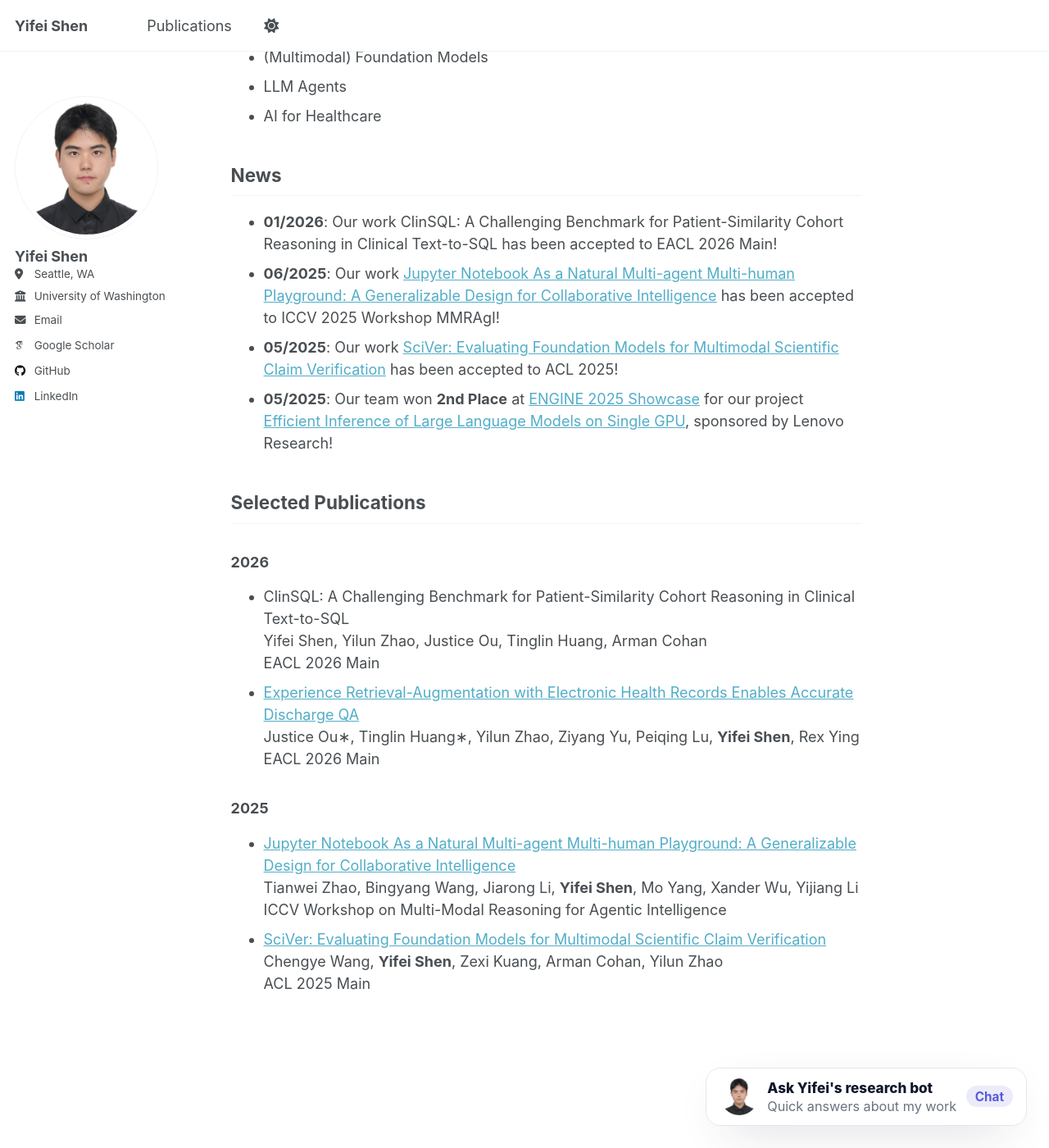
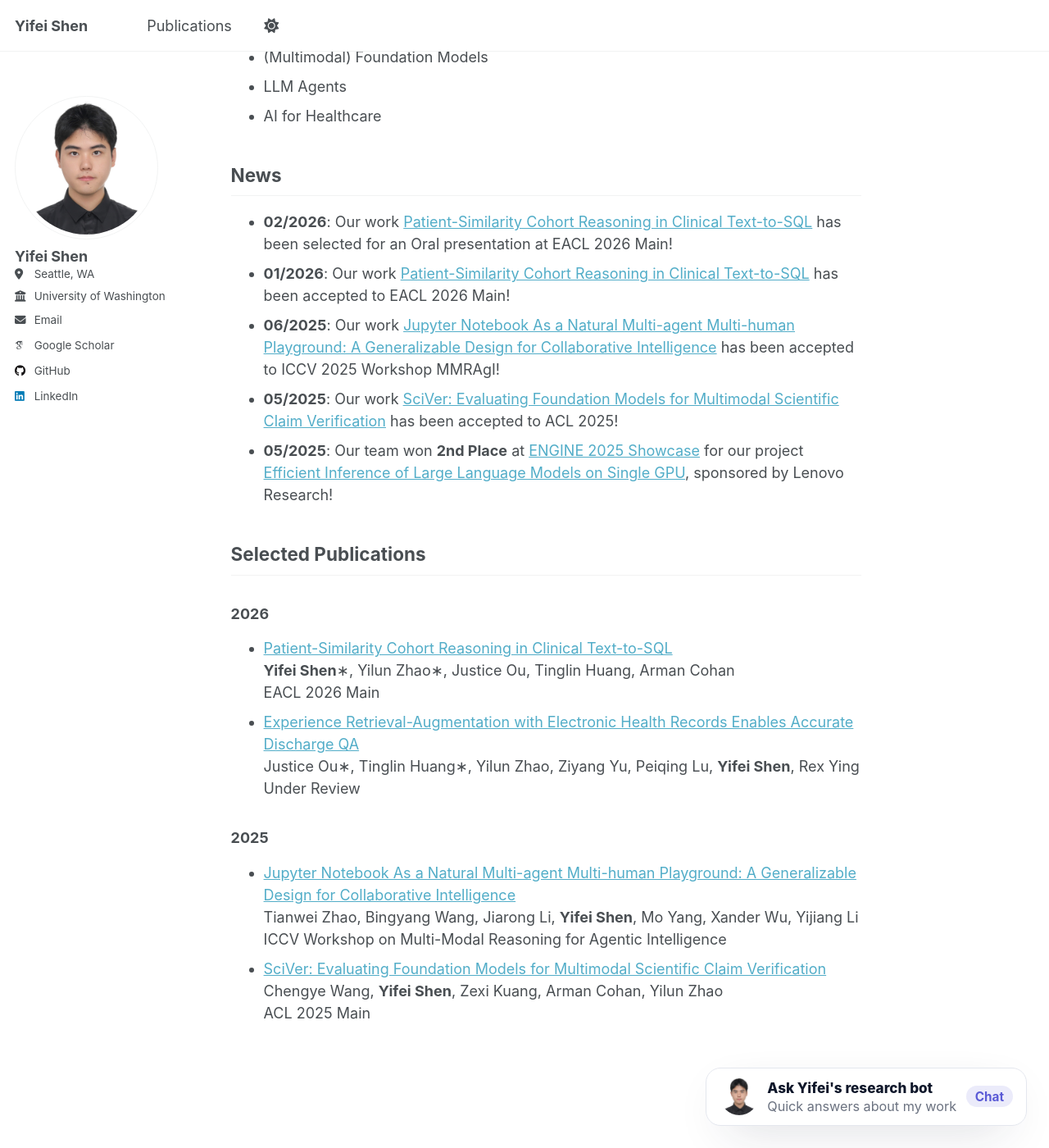
Before and after one commit to Barryshen1/Barryshen1.github.io, a Jekyll site: the page built from _pages/about.md, in a window 1280 px wide and 1400 px high, scrolled down 477 px. Shown: the whole window at 82% size. Built offline with Jekyll 4.4.1, drawn with Linux system fonts in a browser that asks for light colours; some web fonts are replaced.

Commit message:
Update website content and local project files

```diff
--- a/_config.yml
+++ b/_config.yml
@@ -152,7 +152,7 @@ analytics:
 # Chatbot (frontend widget + external proxy endpoint)
 chatbot:
   enabled: true
-  endpoint: "https://chatbot-proxy-zujeqbn3ua-uc.a.run.app/api/chat" # e.g., https://your-cloud-run-service-xyz.a.run.app/api/chat
+  endpoint: "https://chatbot-proxy-150875514917.us-central1.run.app/api/chat" # e.g., https://your-cloud-run-service-xyz.a.run.app/api/chat
   title: "Ask Yifei's research bot"
   welcome: "Hi there! How can I help you?"
   disclaimer: ""
--- a/_pages/about.md
+++ b/_pages/about.md
@@ -22,7 +22,8 @@ I'm seeking research intern positions in large language models and PhD opportuni
 
 ## News
 
-- **01/2026**: Our work ClinSQL: A Challenging Benchmark for Patient-Similarity Cohort Reasoning in Clinical Text-to-SQL has been accepted to EACL 2026 Main!
+- **02/2026**: Our work [Patient-Similarity Cohort Reasoning in Clinical Text-to-SQL](https://arxiv.org/abs/2601.09876) has been selected for an Oral presentation at EACL 2026 Main!
+- **01/2026**: Our work [Patient-Similarity Cohort Reasoning in Clinical Text-to-SQL](https://arxiv.org/abs/2601.09876) has been accepted to EACL 2026 Main!
 - **06/2025**: Our work [Jupyter Notebook As a Natural Multi-agent Multi-human Playground: A Generalizable Design for Collaborative Intelligence](#) has been accepted to ICCV 2025 Workshop MMRAgI!
 - **05/2025**: Our work [SciVer: Evaluating Foundation Models for Multimodal Scientific Claim Verification](https://arxiv.org/pdf/2506.15569) has been accepted to ACL 2025!
 - **05/2025**: Our team won **2nd Place** at [ENGINE 2025 Showcase](https://www.ece.uw.edu/news-events/capstone-fair/) for our project [Efficient Inference of Large Language Models on Single GPU](https://www.ece.uw.edu/wp-content/uploads/2025/06/Lenovo-Efficient-Inference-of-Large-Language-Models-on-a-Single-GPU.pdf), sponsored by Lenovo Research!
@@ -31,12 +32,12 @@ I'm seeking research intern positions in large language models and PhD opportuni
 
 ### 2026
 
-- ClinSQL: A Challenging Benchmark for Patient-Similarity Cohort Reasoning in Clinical Text-to-SQL
-  Yifei Shen, Yilun Zhao, Justice Ou, Tinglin Huang, Arman Cohan
+- [Patient-Similarity Cohort Reasoning in Clinical Text-to-SQL](https://arxiv.org/abs/2601.09876)
+  **Yifei Shen**∗, Yilun Zhao∗, Justice Ou, Tinglin Huang, Arman Cohan
   EACL 2026 Main
 - [Experience Retrieval-Augmentation with Electronic Health Records Enables Accurate Discharge QA](#)
   Justice Ou∗, Tinglin Huang∗, Yilun Zhao, Ziyang Yu, Peiqing Lu, **Yifei Shen**, Rex Ying
-  EACL 2026 Main
+  Under Review
 
 ### 2025
 
```
Also changed, not shown: 4 other files.
